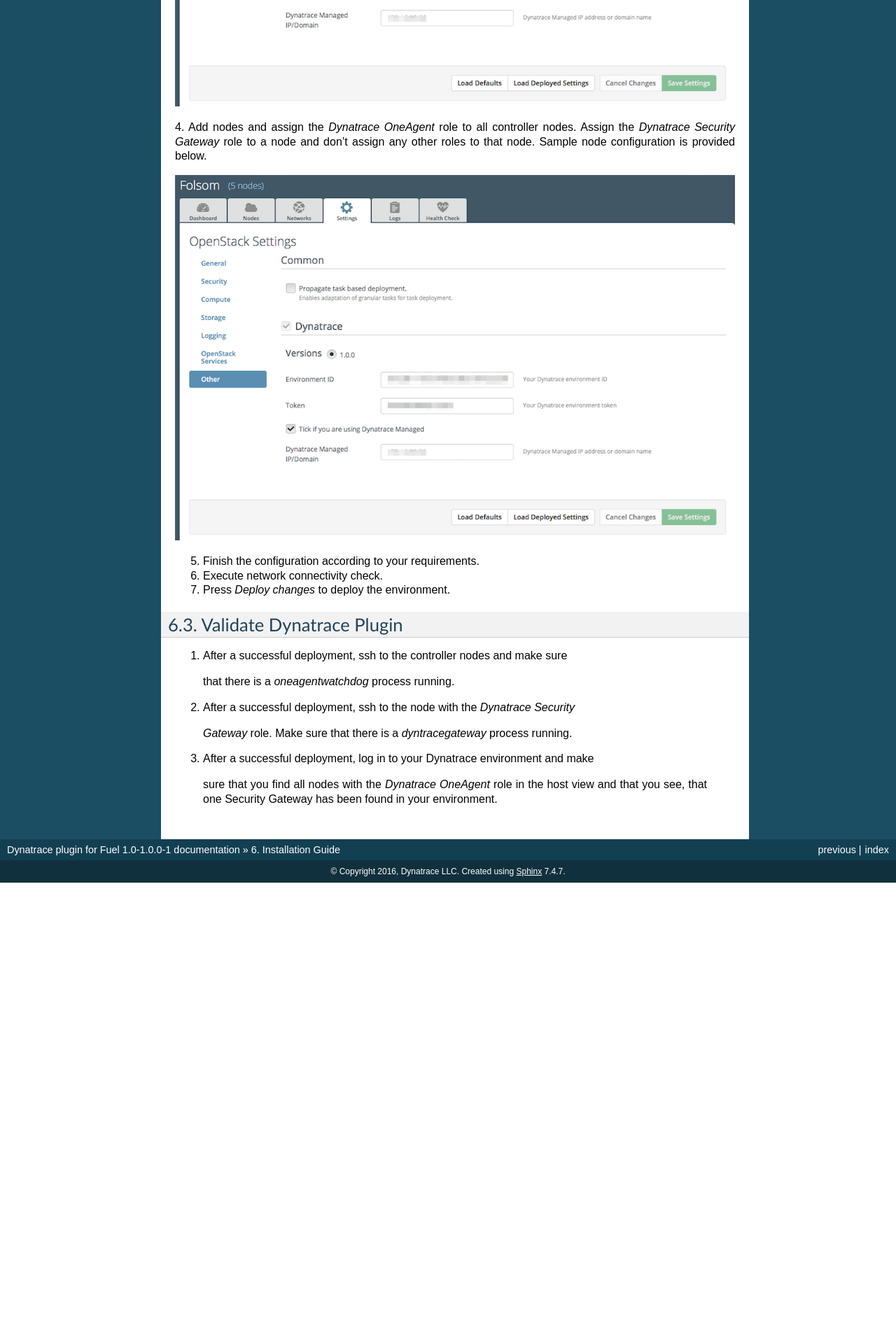
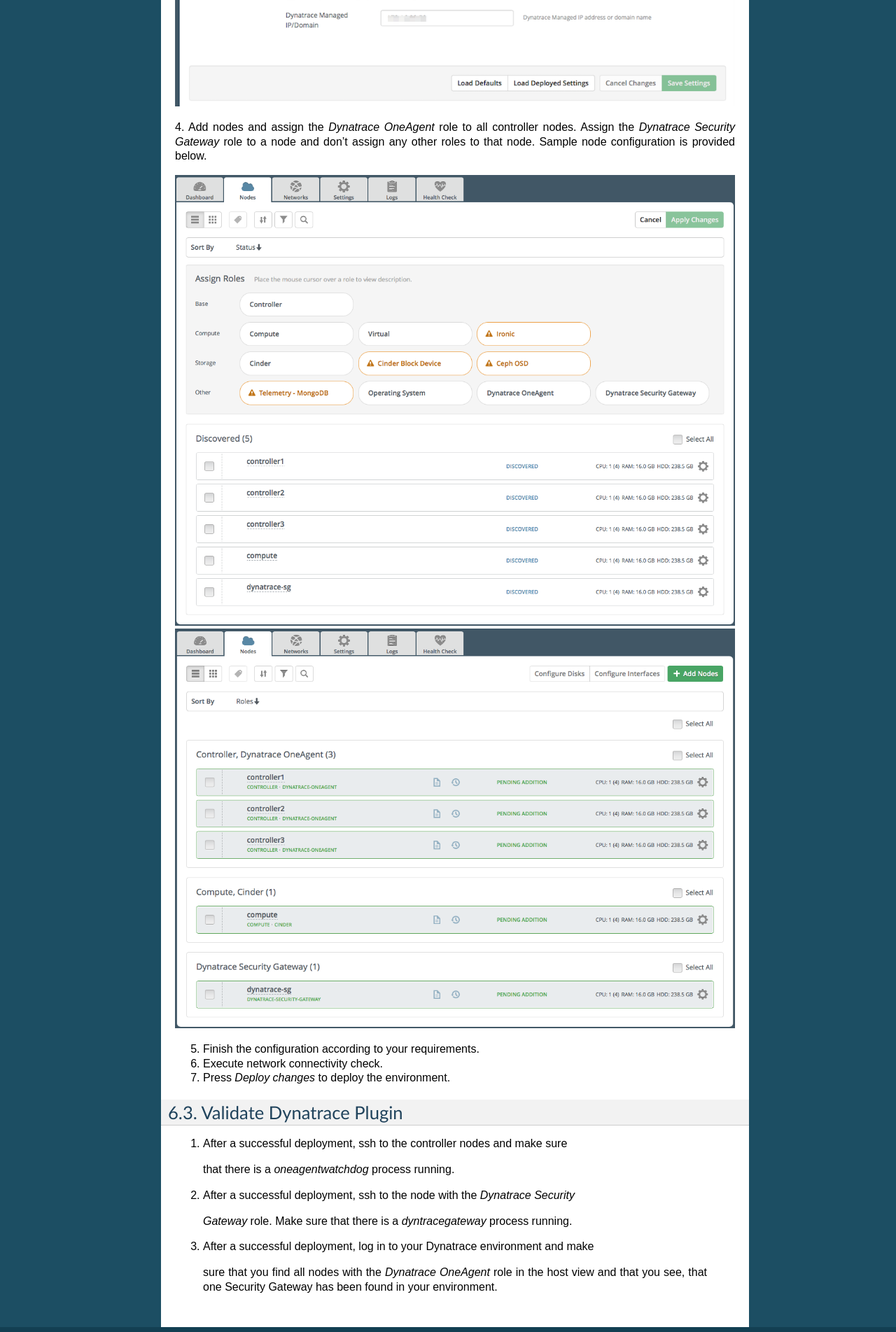
Before and after one commit to openstack-archive/fuel-plugin-dynatrace, a Sphinx documentation site: the page built from doc/user/source/installationGuide.rst, in a window 1280 px wide. Shown: the part 1187-3090 px from the top of the page at 70% size. Built offline with Sphinx 7.4.7, drawn with Linux system fonts in a browser that asks for light colours; before the commit the page ends 2448 px from its top, so only the background shows below that.

Commit message:
added images from role selection and application

```diff
--- a/doc/user/source/installationGuide.rst
+++ b/doc/user/source/installationGuide.rst
@@ -43,7 +43,9 @@
 Assign the *Dynatrace Security Gateway* role to a node and don't assign any
 other roles to that node. Sample node configuration is provided below.
 
-.. image:: images/9yl01.png
+.. image:: images/uh37r.png
+
+.. image:: images/k9ma8.png
 
 5. Finish the configuration according to your requirements.
 
```
Also changed, not shown: doc/user/source/images/k9ma8.png (added), doc/user/source/images/uh37r.png (added).
